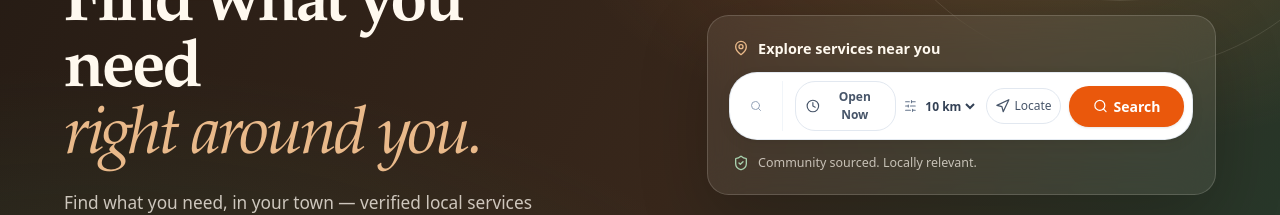
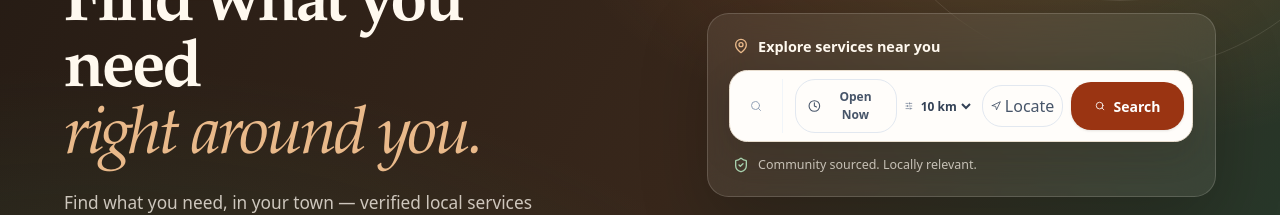
Before and after one commit to R0HITHRAO/Townpulse, a React (Vite) app in the folder frontend/: page / in a window 1280 px wide. Shown: the part 248-463 px from the top of the page. Built offline with nearby package versions, Linux system fonts and the light colour scheme; no server answers.

Commit message:
refine(search): polish directory search controls
Co-authored-by: Copilot <223556219+Copilot@users.noreply.github.com>

```diff
--- a/frontend/src/components/SearchBar.tsx
+++ b/frontend/src/components/SearchBar.tsx
@@ -68,8 +68,8 @@ export const SearchBar: React.FC<SearchBarProps> = ({
   };
 
   return (
-    <form onSubmit={handleSubmit} className="w-full max-w-4xl mx-auto">
-      <div className="bg-white dark:bg-slate-900/95 backdrop-blur-md p-2 rounded-2xl shadow-md dark:shadow-2xl border border-slate-200/90 dark:border-slate-800 flex flex-col sm:flex-row items-center gap-2 transition-all duration-200 focus-within:ring-2 focus-within:ring-orange-500/40">
+    <form onSubmit={handleSubmit} className="mx-auto w-full max-w-4xl">
+      <div className="flex flex-col items-center gap-2 rounded-2xl border border-[#e8ddce] bg-[#fffdfa] p-2 shadow-[0_12px_32px_rgba(33,24,17,0.16)] transition-shadow duration-200 focus-within:ring-2 focus-within:ring-orange-400/50 dark:border-slate-700 dark:bg-slate-900 sm:flex-row sm:rounded-[1.15rem]">
         {/* Search Keyword Input */}
         <div className="group/field flex-1 flex items-center gap-3 px-3 py-2 w-full">
           <Search className="w-5 h-5 text-slate-400 dark:text-slate-500 flex-shrink-0 transition-all duration-300 ease-fluid group-focus-within/field:text-orange-600 dark:group-focus-within/field:text-orange-400 group-focus-within/field:scale-110" />
@@ -88,7 +88,7 @@ export const SearchBar: React.FC<SearchBarProps> = ({
           <button
             type="button"
             onClick={handleToggleOpenOnly}
-            className={`px-2.5 py-1.5 rounded-xl border text-xs font-semibold flex items-center gap-1 transition-all ${
+            className={`inline-flex min-h-10 items-center gap-1.5 rounded-xl border px-3 py-2 text-xs font-semibold transition-colors duration-200 focus-visible:outline-none focus-visible:ring-2 focus-visible:ring-orange-500 ${
               openOnly
                 ? 'bg-emerald-50 dark:bg-emerald-950/60 text-emerald-700 dark:text-emerald-300 border-emerald-300 dark:border-emerald-800 shadow-xs'
                 : 'text-slate-600 dark:text-slate-400 border-slate-200 dark:border-slate-800 hover:bg-slate-50 dark:hover:bg-slate-800'
@@ -121,7 +121,7 @@ export const SearchBar: React.FC<SearchBarProps> = ({
             type="button"
             onClick={handleGetCurrentLocation}
             disabled={locating}
-            className={`p-2 rounded-xl border transition flex items-center gap-1 text-xs font-medium hover:scale-105 active:scale-95 ${
+            className={`inline-flex min-h-10 items-center gap-1 rounded-xl border p-2 transition-colors duration-200 focus-visible:outline-none focus-visible:ring-2 focus-visible:ring-orange-500 ${
               userLocation
                 ? 'bg-emerald-50 dark:bg-emerald-950/60 text-emerald-700 dark:text-emerald-300 border-emerald-200 dark:border-emerald-800'
                 : 'text-slate-600 dark:text-slate-300 hover:bg-slate-50 dark:hover:bg-slate-800 border-slate-200 dark:border-slate-700'
@@ -136,7 +136,7 @@ export const SearchBar: React.FC<SearchBarProps> = ({
           {/* Search Button */}
           <button
             type="submit"
-            className="group/search bg-orange-600 hover:bg-orange-700 text-white px-5 py-2.5 rounded-xl font-semibold text-sm transition-all duration-300 ease-fluid shadow-sm flex items-center gap-1.5 hover:scale-105 active:scale-95 hover:shadow-md shine-sweep"
+            className="group/search inline-flex min-h-11 w-full items-center justify-center gap-2 rounded-xl bg-[#9a3412] px-5 py-2.5 text-sm font-semibold text-white shadow-sm transition-[background-color,box-shadow,transform] duration-200 hover:bg-[#7c2a0d] hover:shadow-md active:scale-[0.98] focus-visible:outline-none focus-visible:ring-2 focus-visible:ring-orange-400 focus-visible:ring-offset-2 dark:focus-visible:ring-offset-slate-900 sm:w-auto motion-reduce:transition-none"
           >
             <Search className="w-4 h-4 transition-transform duration-300 ease-fluid group-hover/search:scale-110 group-hover/search:-rotate-6" />
             <span>Search</span>
```
